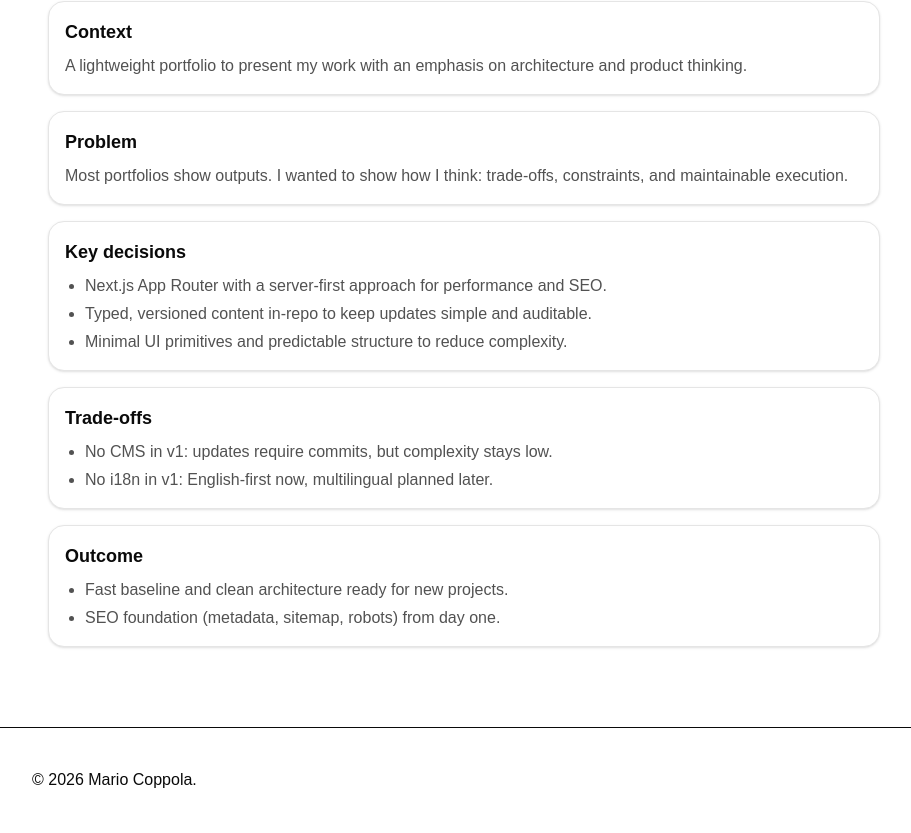
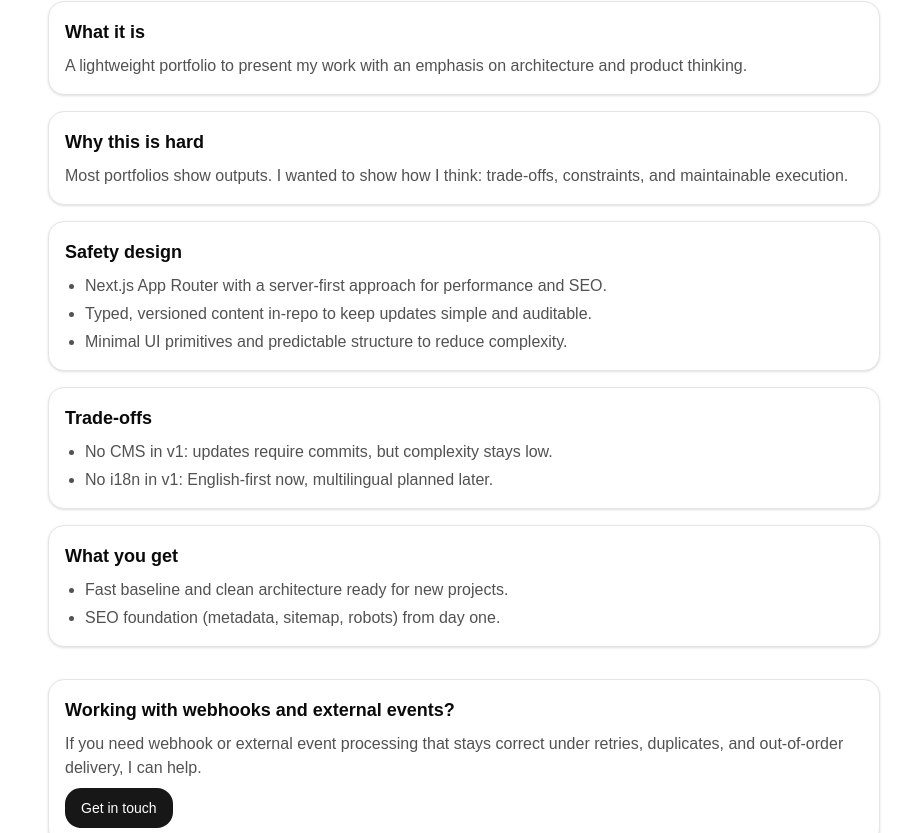
Before and after one commit to mario-coppola/portfolio, a Next.js app: page /projects/portfolio in a window 1280 px wide. Shown: the part 396-1229 px from the top of the page, without its empty margins (176-1087 px from the left). Built offline with nearby package versions, Linux system fonts and the light colour scheme; no server answers.

Commit message:
chore: refine case study CTA and add og url

```diff
--- a/src/app/projects/[slug]/page.tsx
+++ b/src/app/projects/[slug]/page.tsx
@@ -1,6 +1,6 @@
 import type { Metadata } from "next";
 import { notFound } from "next/navigation";
-import { projects } from "@/content/projects";
+import { getProjectBySlug } from "@/content/projects";
 import { Container } from "@/components/ui/Container";
 import { Card } from "@/components/ui/Card";
 import { Badge } from "@/components/ui/Badge";
@@ -13,7 +13,7 @@ export async function generateMetadata({
   params: Promise<{ slug: string }>;
 }): Promise<Metadata> {
   const { slug } = await params;
-  const project = projects.find((p) => p.slug === slug);
+  const project = getProjectBySlug(slug);
 
   if (!project) return { title: "Project not found" };
 
@@ -26,6 +26,7 @@ export async function generateMetadata({
     openGraph: {
       title,
       description,
+      url: `/projects/${slug}`,
       type: "article",
     },
   };
@@ -52,7 +53,7 @@ export default async function ProjectPage({
   params: Promise<{ slug: string }>;
 }) {
   const { slug } = await params;
-  const project = projects.find((p) => p.slug === slug);
+  const project = getProjectBySlug(slug);
   if (!project) return notFound();
 
   return (
@@ -87,7 +88,7 @@ export default async function ProjectPage({
       <div className="grid gap-4">
         {project.context ? (
           <Card>
-            <Section title="Context">
+            <Section title="What it is">
               <p className="text-[var(--muted)]">{project.context}</p>
             </Section>
           </Card>
@@ -95,7 +96,7 @@ export default async function ProjectPage({
 
         {project.problem ? (
           <Card>
-            <Section title="Problem">
+            <Section title="Why this is hard">
               <p className="text-[var(--muted)]">{project.problem}</p>
             </Section>
           </Card>
@@ -103,7 +104,7 @@ export default async function ProjectPage({
 
         {project.decisions?.length ? (
           <Card>
-            <Section title="Key decisions">
+            <Section title="Safety design">
               <ul className="list-disc space-y-1 pl-5 text-[var(--muted)]">
                 {project.decisions.map((d) => (
                   <li key={d}>{d}</li>
@@ -127,7 +128,7 @@ export default async function ProjectPage({
 
         {project.outcome?.length ? (
           <Card>
-            <Section title="Outcome">
+            <Section title="What you get">
               <ul className="list-disc space-y-1 pl-5 text-[var(--muted)]">
                 {project.outcome.map((o) => (
                   <li key={o}>{o}</li>
@@ -137,6 +138,18 @@ export default async function ProjectPage({
           </Card>
         ) : null}
       </div>
+
+      <Card>
+        <Section title="Working with webhooks and external events?">
+          <p className="text-[var(--muted)]">
+            If you need webhook or external event processing that stays correct under
+            retries, duplicates, and out-of-order delivery, I can help.
+          </p>
+          <ButtonLink href={"/contact"} variant="primary">
+            Get in touch
+          </ButtonLink>
+        </Section>
+      </Card>
     </Container>
   );
 }
```
